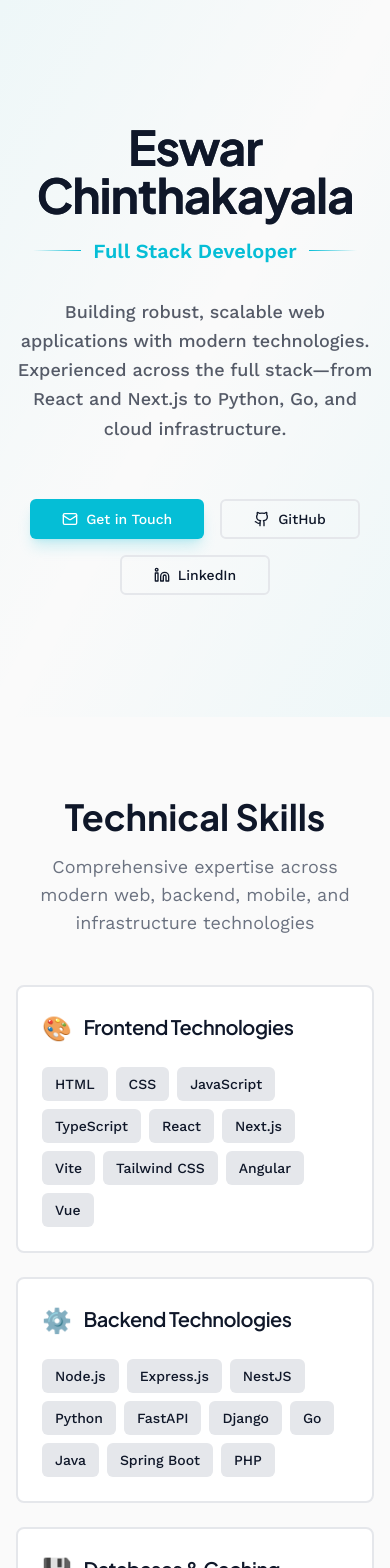
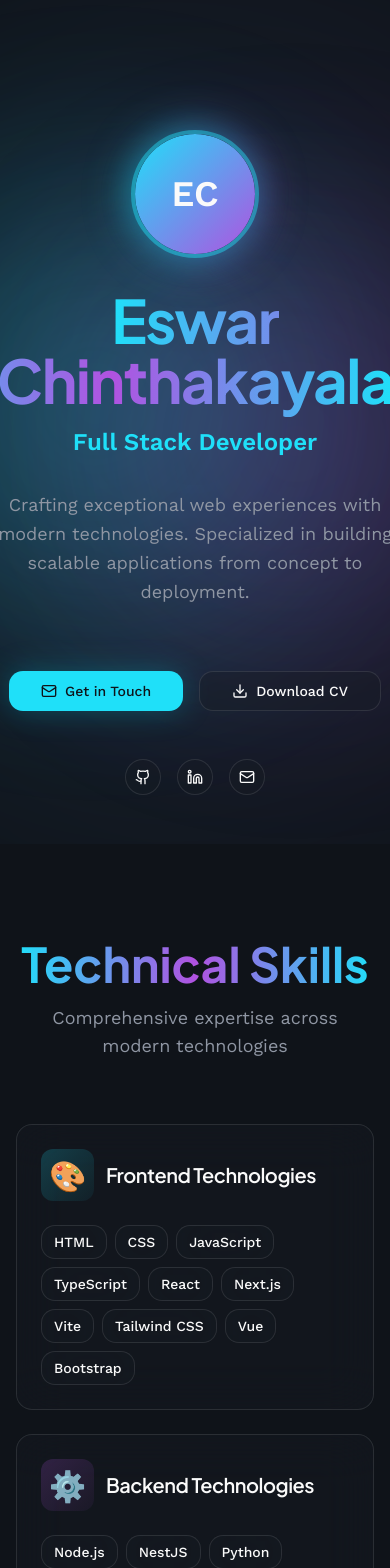
Before and after one commit to Eswar-space/sg-800045c9-3163-4455-8b6b-9dd248f2b8f6-1775826113, a Next.js app: page / in a window 390 px wide. Shown: the top 1568 px of the page. Built offline with nearby package versions, Linux system fonts and the light colour scheme.

Commit message:
feat(portfolio): implement dark theme design system

```diff
--- a/src/components/Hero.tsx
+++ b/src/components/Hero.tsx
@@ -1,5 +1,6 @@
-import { Github, Linkedin, Mail } from "lucide-react";
+import { Github, Linkedin, Mail, Download } from "lucide-react";
 import { Button } from "@/components/ui/button";
+import { Avatar, AvatarFallback } from "@/components/ui/avatar";
 
 export function Hero() {
   const scrollToContact = () => {
@@ -7,60 +8,92 @@ export function Hero() {
   };
 
   return (
-    <section className="relative min-h-[85vh] flex items-center justify-center px-4 py-20 overflow-hidden">
-      {/* Gradient Background Accent */}
-      <div className="absolute inset-0 bg-gradient-to-br from-primary/5 via-transparent to-accent/5 pointer-events-none" />
+    <section id="hero" className="relative min-h-screen flex items-center justify-center px-4 pt-20 overflow-hidden">
+      {/* Animated Gradient Mesh Background */}
+      <div className="absolute inset-0 overflow-hidden pointer-events-none">
+        <div className="absolute top-1/4 -left-1/4 w-96 h-96 bg-primary/30 rounded-full blur-[120px] animate-pulse" />
+        <div className="absolute bottom-1/4 -right-1/4 w-96 h-96 bg-secondary/30 rounded-full blur-[120px] animate-pulse delay-700" />
+        <div className="absolute top-1/2 left-1/2 -translate-x-1/2 -translate-y-1/2 w-[600px] h-[600px] bg-gradient-to-r from-primary/20 to-secondary/20 rounded-full blur-[150px]" />
+      </div>
 
-      <div className="relative max-w-4xl mx-auto text-center space-y-8 animate-in fade-in slide-in-from-bottom-4 duration-1000">
-        <div className="space-y-4">
-          <div className="inline-block">
-            <h1 className="font-heading text-5xl md:text-7xl lg:text-8xl font-bold tracking-tight bg-gradient-to-br from-foreground to-foreground/70 bg-clip-text">
-              Eswar Chinthakayala
-            </h1>
-          </div>
-          <div className="flex items-center justify-center gap-3">
-            <div className="h-px w-12 bg-gradient-to-r from-transparent to-primary" />
-            <p className="text-xl md:text-2xl text-primary font-semibold">
-              Full Stack Developer
-            </p>
-            <div className="h-px w-12 bg-gradient-to-l from-transparent to-primary" />
+      <div className="relative max-w-5xl mx-auto text-center space-y-8 animate-slide-up">
+        {/* Profile Photo */}
+        <div className="flex justify-center mb-8">
+          <div className="relative">
+            <div className="absolute inset-0 bg-gradient-to-r from-primary to-secondary rounded-full blur-xl opacity-50 animate-pulse" />
+            <Avatar className="relative w-32 h-32 border-4 border-primary/50 glow">
+              <AvatarFallback className="bg-gradient-to-br from-primary to-secondary text-4xl font-bold">
+                EC
+              </AvatarFallback>
+            </Avatar>
           </div>
         </div>
 
-        <p className="text-lg md:text-xl text-foreground/70 max-w-2xl mx-auto leading-relaxed font-medium">
-          Building robust, scalable web applications with modern technologies. Experienced across the full stack—from React and Next.js to Python, Go, and cloud infrastructure.
+        {/* Name & Title */}
+        <div className="space-y-4">
+          <h1 className="font-heading text-6xl md:text-8xl lg:text-9xl font-bold tracking-tight">
+            <span className="gradient-text">Eswar Chinthakayala</span>
+          </h1>
+          <p className="text-2xl md:text-3xl font-semibold text-primary">
+            Full Stack Developer
+          </p>
+        </div>
+
+        {/* Tagline */}
+        <p className="text-lg md:text-xl text-muted-foreground max-w-3xl mx-auto leading-relaxed">
+          Crafting exceptional web experiences with modern technologies.
+          Specialized in building scalable applications from concept to deployment.
         </p>
 
-        <div className="flex flex-wrap items-center justify-center gap-4 pt-6">
+        {/* CTA Buttons */}
+        <div className="flex flex-wrap items-center justify-center gap-4 pt-8">
           <Button
             size="lg"
-            className="gap-2 shadow-lg shadow-primary/20 hover:shadow-xl hover:shadow-primary/30 transition-all duration-300"
+            className="gap-2 glow group"
             onClick={scrollToContact}
           >
-            <Mail className="w-4 h-4" />
+            <Mail className="w-5 h-5 group-hover:rotate-12 transition-transform" />
             Get in Touch
           </Button>
           <Button
             size="lg"
             variant="outline"
-            className="gap-2 border-2 hover:border-primary/50 hover:bg-primary/5 transition-all duration-300"
+            className="gap-2 glass glass-hover"
+          >
+            <Download className="w-5 h-5" />
+            Download CV
+          </Button>
+        </div>
+
+        {/* Social Links */}
+        <div className="flex items-center justify-center gap-4 pt-4">
+          <Button
+            size="icon"
+            variant="ghost"
+            className="glass glass-hover rounded-full"
             asChild
           >
             <a href="https://github.com" target="_blank" rel="noopener noreferrer">
-              <Github className="w-4 h-4" />
-              GitHub
+              <Github className="w-5 h-5" />
             </a>
           </Button>
           <Button
-            size="lg"
-            variant="outline"
-            className="gap-2 border-2 hover:border-primary/50 hover:bg-primary/5 transition-all duration-300"
+            size="icon"
+            variant="ghost"
+            className="glass glass-hover rounded-full"
             asChild
           >
             <a href="https://linkedin.com" target="_blank" rel="noopener noreferrer">
-              <Linkedin className="w-4 h-4" />
-              LinkedIn
+              <Linkedin className="w-5 h-5" />
             </a>
+          </Button>
+          <Button
+            size="icon"
+            variant="ghost"
+            className="glass glass-hover rounded-full"
+            onClick={scrollToContact}
+          >
+            <Mail className="w-5 h-5" />
           </Button>
         </div>
       </div>
--- /dev/null
+++ b/src/components/Navbar.tsx
@@ -0,0 +1,69 @@
+import { useState, useEffect } from "react";
+import { Button } from "@/components/ui/button";
+
+export function Navbar() {
+  const [scrolled, setScrolled] = useState(false);
+
+  useEffect(() => {
+    const handleScroll = () => {
+      setScrolled(window.scrollY > 50);
+    };
+    window.addEventListener("scroll", handleScroll);
+    return () => window.removeEventListener("scroll", handleScroll);
+  }, []);
+
+  const scrollToSection = (id: string) => {
+    document.getElementById(id)?.scrollIntoView({ behavior: "smooth" });
+  };
+
+  return (
+    <nav
+      className={`fixed top-0 w-full z-50 transition-all duration-300 ${
+        scrolled ? "glass glow py-3" : "bg-transparent py-5"
+      }`}
+    >
+      <div className="max-w-7xl mx-auto px-4 flex items-center justify-between">
+        <button
+          onClick={() => scrollToSection("hero")}
+          className="font-heading text-xl font-bold gradient-text"
+        >
+          Eswar.dev
+        </button>
+
+        <div className="hidden md:flex items-center gap-8">
+          <button
+            onClick={() => scrollToSection("about")}
+            className="text-sm font-medium hover:text-primary transition-colors"
+          >
+            About
+          </button>
+          <button
+            onClick={() => scrollToSection("skills")}
+            className="text-sm font-medium hover:text-primary transition-colors"
+          >
+            Skills
+          </button>
+          <button
+            onClick={() => scrollToSection("projects")}
+            className="text-sm font-medium hover:text-primary transition-colors"
+          >
+            Projects
+          </button>
+          <button
+            onClick={() => scrollToSection("experience")}
+            className="text-sm font-medium hover:text-primary transition-colors"
+          >
+            Experience
+          </button>
+          <Button
+            onClick={() => scrollToSection("contact")}
+            size="sm"
+            className="glow"
+          >
+            Contact
+          </Button>
+        </div>
+      </div>
+    </nav>
+  );
+}
--- a/src/components/Skills.tsx
+++ b/src/components/Skills.tsx
@@ -13,68 +13,86 @@ const skillCategories = [
       "Next.js",
       "Vite",
       "Tailwind CSS",
-      "Angular",
       "Vue",
+      "Bootstrap",
     ],
     icon: "🎨",
+    gradient: "from-primary/20 to-primary/5",
   },
   {
     title: "Backend Technologies",
     skills: [
       "Node.js",
-      "Express.js",
       "NestJS",
       "Python",
       "FastAPI",
       "Django",
       "Go",
-      "Java",
       "Spring Boot",
       "PHP",
     ],
     icon: "⚙️",
+    gradient: "from-secondary/20 to-secondary/5",
   },
   {
     title: "Databases & Caching",
     skills: ["PostgreSQL", "MySQL", "MongoDB", "Redis"],
     icon: "💾",
+    gradient: "from-primary/20 to-primary/5",
   },
   {
     title: "DevOps & Infrastructure",
     skills: ["Docker", "Kubernetes"],
     icon: "🚀",
+    gradient: "from-secondary/20 to-secondary/5",
   },
   {
     title: "Mobile Development",
-    skills: ["Flutter", "React Native", "Kotlin", "Android Studio"],
+    skills: ["Flutter", "React Native", "Kotlin"],
     icon: "📱",
+    gradient: "from-primary/20 to-primary/5",
   },
   {
-    title: "Design",
+    title: "CMS & E-Commerce",
+    skills: ["WordPress", "Magento", "Shopify"],
+    icon: "🛍️",
+    gradient: "from-secondary/20 to-secondary/5",
+  },
+  {
+    title: "Design & UI/UX",
     skills: ["UI/UX", "Responsive Design", "Web Design"],
     icon: "✨",
+    gradient: "from-primary/20 to-primary/5",
   },
 ];
 
 export function Skills() {
   return (
-    <section className="py-20 px-4">
-      <div className="max-w-6xl mx-auto space-y-12">
-        <div className="text-center space-y-4">
-          <h2 className="font-heading text-4xl md:text-5xl font-bold">
+    <section id="skills" className="py-24 px-4">
+      <div className="max-w-7xl mx-auto space-y-16">
+        {/* Section Header */}
+        <div className="text-center space-y-4 animate-slide-up">
+          <h2 className="font-heading text-5xl md:text-6xl font-bold gradient-text">
             Technical Skills
           </h2>
           <p className="text-lg text-muted-foreground max-w-2xl mx-auto">
-            Comprehensive expertise across modern web, backend, mobile, and infrastructure technologies
+            Comprehensive expertise across modern technologies
           </p>
         </div>
 
+        {/* Skills Grid */}
         <div className="grid grid-cols-1 md:grid-cols-2 lg:grid-cols-3 gap-6">
-          {skillCategories.map((category) => (
-            <Card key={category.title} className="border-2 hover:border-primary/50 transition-colors">
+          {skillCategories.map((category, index) => (
+            <Card
+              key={category.title}
+              className="glass glass-hover group"
+              style={{ animationDelay: `${index * 100}ms` }}
+            >
               <CardHeader>
                 <CardTitle className="flex items-center gap-3 font-heading text-xl">
-                  <span className="text-2xl">{category.icon}</span>
+                  <div className={`text-3xl p-2 rounded-xl bg-gradient-to-br ${category.gradient} group-hover:scale-110 transition-transform`}>
+                    {category.icon}
+                  </div>
                   {category.title}
                 </CardTitle>
               </CardHeader>
@@ -84,7 +102,7 @@ export function Skills() {
                     <Badge
                       key={skill}
                       variant="secondary"
-                      className="text-sm px-3 py-1.5 font-medium"
+                      className="glass glass-hover text-sm px-3 py-1.5 font-medium"
                     >
                       {skill}
                     </Badge>
--- a/src/styles/globals.css
+++ b/src/styles/globals.css
@@ -1,4 +1,4 @@
-@import url('https://fonts.googleapis.com/css2?family=Plus+Jakarta+Sans:wght@600;700&family=Work+Sans:wght@400;500;600&display=swap');
+@import url('https://fonts.googleapis.com/css2?family=Plus+Jakarta+Sans:wght@500;600;700;800&family=Work+Sans:wght@400;500;600&display=swap');
 
 @tailwind base;
 @tailwind components;
@@ -6,48 +6,26 @@
 
 @layer base {
   :root {
-    --background: 0 0% 98%;
-    --foreground: 222 47% 11%;
-    --card: 0 0% 100%;
-    --card-foreground: 222 47% 11%;
-    --popover: 0 0% 100%;
-    --popover-foreground: 222 47% 11%;
-    --primary: 187 95% 43%;
-    --primary-foreground: 0 0% 100%;
-    --secondary: 220 13% 91%;
-    --secondary-foreground: 222 47% 11%;
-    --muted: 220 13% 91%;
-    --muted-foreground: 220 9% 46%;
-    --accent: 187 95% 43%;
-    --accent-foreground: 0 0% 100%;
+    --background: 220 25% 8%;
+    --foreground: 0 0% 98%;
+    --card: 220 20% 12%;
+    --card-foreground: 0 0% 98%;
+    --popover: 220 20% 12%;
+    --popover-foreground: 0 0% 98%;
+    --primary: 187 95% 55%;
+    --primary-foreground: 220 25% 8%;
+    --secondary: 280 70% 60%;
+    --secondary-foreground: 0 0% 98%;
+    --muted: 220 15% 20%;
+    --muted-foreground: 220 10% 60%;
+    --accent: 280 70% 60%;
+    --accent-foreground: 0 0% 98%;
     --destructive: 0 84% 60%;
-    --destructive-foreground: 0 0% 100%;
-    --border: 220 13% 91%;
-    --input: 220 13% 91%;
-    --ring: 187 95% 43%;
-    --radius: 0.5rem;
-  }
-
-  .dark {
-    --background: 222 47% 11%;
-    --foreground: 0 0% 98%;
-    --card: 222 47% 11%;
-    --card-foreground: 0 0% 98%;
-    --popover: 222 47% 11%;
-    --popover-foreground: 0 0% 98%;
-    --primary: 187 95% 43%;
-    --primary-foreground: 0 0% 100%;
-    --secondary: 217 33% 17%;
-    --secondary-foreground: 0 0% 98%;
-    --muted: 217 33% 17%;
-    --muted-foreground: 215 20% 65%;
-    --accent: 187 95% 43%;
-    --accent-foreground: 0 0% 100%;
-    --destructive: 0 62% 30%;
     --destructive-foreground: 0 0% 98%;
-    --border: 217 33% 17%;
-    --input: 217 33% 17%;
-    --ring: 187 95% 43%;
+    --border: 220 15% 20%;
+    --input: 220 15% 20%;
+    --ring: 187 95% 55%;
+    --radius: 1rem;
   }
 }
 
@@ -64,3 +42,53 @@
     @apply bg-background text-foreground font-sans antialiased;
   }
 }
+
+@layer utilities {
+  .glass {
+    @apply bg-card/40 backdrop-blur-xl border border-white/10;
+  }
+
+  .glass-hover {
+    @apply hover:bg-card/60 hover:border-white/20 transition-all duration-300;
+  }
+
+  .glow {
+    @apply shadow-[0_0_30px_rgba(6,182,212,0.3)];
+  }
+
+  .glow-purple {
+    @apply shadow-[0_0_30px_rgba(168,85,247,0.3)];
+  }
+
+  .gradient-text {
+    @apply bg-gradient-to-r from-primary via-secondary to-primary bg-clip-text text-transparent;
+  }
+
+  .animate-fade-in {
+    animation: fadeIn 0.8s ease-out forwards;
+  }
+
+  .animate-slide-up {
+    animation: slideUp 0.8s ease-out forwards;
+  }
+}
+
+@keyframes fadeIn {
+  from {
+    opacity: 0;
+  }
+  to {
+    opacity: 1;
+  }
+}
+
+@keyframes slideUp {
+  from {
+    opacity: 0;
+    transform: translateY(30px);
+  }
+  to {
+    opacity: 1;
+    transform: translateY(0);
+  }
+}
```
Also changed, not shown: src/components/About.tsx (added, +87 -0 lines), .softgen/tasks/task-1.md.
